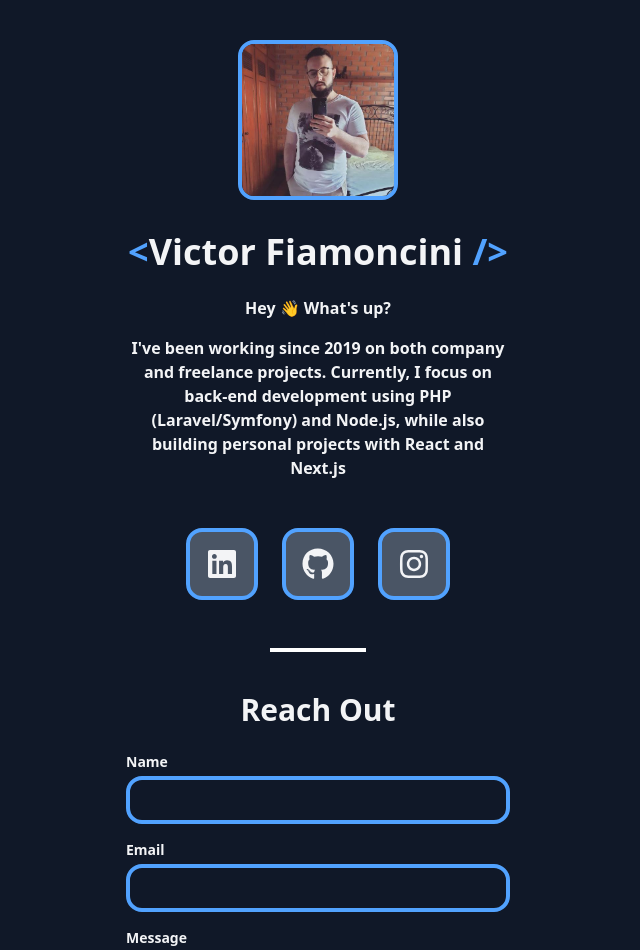
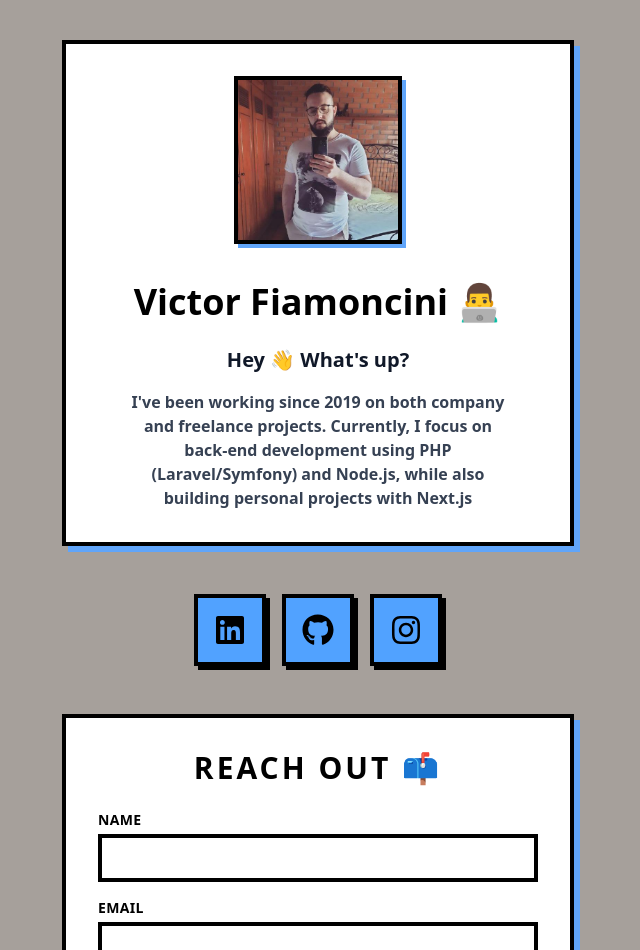
Before and after one commit to Victor-Fiamoncini/my_linktree, a Next.js app: page / in a window 1280 px wide. Shown: the top 950 px of the page, without its empty margins (322-962 px from the left). Built offline with nearby package versions, Linux system fonts and the light colour scheme.

Commit message:
feat: update UI style to match neo-brutalism & add emojis on contact form and main section

```diff
--- a/src/app/globals.css
+++ b/src/app/globals.css
@@ -10,13 +10,13 @@
 }
 
 ::-webkit-scrollbar-track {
-	@apply bg-white;
+	@apply bg-stone-100;
 }
 
 ::-webkit-scrollbar-thumb {
-	@apply bg-gray-400;
+	@apply bg-blue-400;
 }
 
 ::-webkit-scrollbar-thumb:hover {
-	@apply bg-blue-400;
+	@apply bg-stone-500;
 }
--- a/src/app/layout.js
+++ b/src/app/layout.js
@@ -92,7 +92,7 @@ export const viewport = {
 export default function RootLayout({ children }) {
 	return (
 		<html lang="en">
-			<body className={`${geistSans.variable} ${geistMono.variable} antialiased bg-gray-900`}>{children}</body>
+			<body className={`${geistSans.variable} ${geistMono.variable} antialiased bg-stone-400`}>{children}</body>
 		</html>
 	)
 }
--- a/src/app/page.js
+++ b/src/app/page.js
@@ -7,42 +7,45 @@ import { GetXpYearsUseCase } from '@/core/application/use-cases/get-xp-years-use
 
 const BrandSection = () => {
 	const getXpYearsUseCase = new GetXpYearsUseCase()
-	const brandingText = `I've been working since ${getXpYearsUseCase.startYearOfWork} on both company and freelance projects. Currently, I focus on back-end development using PHP (Laravel/Symfony) and Node.js, while also building personal projects with React and Next.js`
+	const brandingText = `I've been working since ${getXpYearsUseCase.startYearOfWork} on both company and freelance projects. Currently, I focus on back-end development using PHP (Laravel/Symfony) and Node.js, while also building personal projects with Next.js`
 
 	return (
-		<section className="text-center">
+		<section className="text-center bg-white border-4 border-black shadow-[6px_6px_0px_0px_#60a5fa] p-8 w-full max-w-lg">
+			<a
+				className="inline-block mb-8 border-4 border-black shadow-[4px_4px_0px_0px_#60a5fa] transition-all duration-150 hover:translate-x-[4px] hover:translate-y-[4px] hover:shadow-none"
+				href="https://www.linkedin.com/in/victor-fiamoncini-b74b72159"
+				target="_blank"
+				rel="noopener noreferrer"
+				title="Linkedin"
+			>
 				<Image
-				className="inline-block mb-8 rounded-2xl w-40 h-40 object-center object-cover border-4 border-blue-400"
+					className="block w-40 h-40 object-center object-cover"
 					src="/photo.jpg"
 					alt="Victor Fiamoncini Foto"
-				title="Victor Fiamoncini"
 					width={300}
 					height={300}
 				/>
+			</a>
 
-			<div className="mb-6 text-gray-100 font-bold text-2xl sm:text-4xl">
-				<span className="text-blue-400">&lt;</span>
-
-				<h1 className="inline-block">Victor Fiamoncini</h1>
-
-				<span className="text-blue-400">&nbsp;/&gt;</span>
+			<div className="mb-6 text-black font-bold text-2xl sm:text-4xl">
+				<h1 className="inline-block">Victor Fiamoncini 👨‍💻</h1>
 			</div>
 
-			<p className="text-gray-100 font-semibold mb-4">Hey 👋 What&#39;s up?</p>
+			<p className="text-gray-900 text-xl font-semibold mb-4">Hey 👋 What&#39;s up?</p>
 
-			<p className="text-gray-100 font-semibold w-full max-w-96">{brandingText}</p>
+			<p className="text-gray-700 font-semibold w-full max-w-96 mx-auto">{brandingText}</p>
 		</section>
 	)
 }
 
 const ContactLinksSection = () => (
 	<section className="text-center">
-		<ul className="flex flex-row justify-center align-middle">
-			<li className="mr-6" title="Linkedin">
+		<ul className="flex flex-row justify-center align-middle gap-4">
+			<li title="Linkedin">
 				<ExternalLink link="https://www.linkedin.com/in/victor-fiamoncini-b74b72159" icon={FaLinkedin} />
 			</li>
 
-			<li className="mr-6" title="Github">
+			<li title="Github">
 				<ExternalLink link="https://github.com/Victor-Fiamoncini" icon={FaGithub} />
 			</li>
 
@@ -54,12 +57,12 @@ const ContactLinksSection = () => (
 )
 
 const ContactFormSection = () => (
-	<section className="text-center">
-		<div className="bg-white h-1 w-24 m-auto mb-10" />
-
-		<h2 className="mb-6 text-gray-100 font-bold text-2xl sm:text-3xl">Reach Out</h2>
+	<section className="text-center w-full max-w-lg">
+		<div className="bg-white border-4 border-black shadow-[6px_6px_0px_0px_#60a5fa] p-8">
+			<h2 className="mb-6 text-black font-bold text-2xl sm:text-3xl uppercase tracking-widest">Reach Out 📫</h2>
 
 			<ContactForm />
+		</div>
 	</section>
 )
 
--- a/src/components/contact-form.js
+++ b/src/components/contact-form.js
@@ -30,15 +30,15 @@ export default function ContactForm() {
 	}
 
 	return (
-		<form onSubmit={handleSubmit} className="flex flex-col items-center gap-4 w-full max-w-96">
+		<form onSubmit={handleSubmit} className="flex flex-col items-center gap-4 w-full">
 			<div className="text-left w-full">
-				<label htmlFor="name" className="block text-sm mb-1 text-gray-100 font-bold">
+				<label htmlFor="name" className="block text-sm mb-1 text-black font-bold uppercase tracking-wide">
 					Name
 				</label>
 
 				<input
 					id="name"
-					className="w-full sm:w-96 px-4 py-2 text-white font-semibold rounded-2xl border-4 border-blue-400 focus:border-white transition-colors"
+					className="w-full px-4 py-2 text-black font-semibold border-4 border-black focus:outline-none focus:border-blue-400 transition-colors bg-white"
 					type="text"
 					value={formData.name}
 					onChange={event => setFormData({ ...formData, name: event.target.value })}
@@ -47,13 +47,13 @@ export default function ContactForm() {
 			</div>
 
 			<div className="text-left w-full">
-				<label htmlFor="email" className="block text-sm mb-1 text-gray-100 font-bold">
+				<label htmlFor="email" className="block text-sm mb-1 text-black font-bold uppercase tracking-wide">
 					Email
 				</label>
 
 				<input
 					id="email"
-					className="w-full sm:w-96 px-4 py-2 text-white font-semibold rounded-2xl border-4 border-blue-400 focus:border-white transition-colors"
+					className="w-full px-4 py-2 text-black font-semibold border-4 border-black focus:outline-none focus:border-blue-400 transition-colors bg-white"
 					type="email"
 					value={formData.email}
 					onChange={event => setFormData({ ...formData, email: event.target.value })}
@@ -62,13 +62,13 @@ export default function ContactForm() {
 			</div>
 
 			<div className="text-left w-full">
-				<label htmlFor="message" className="block text-sm mb-1 text-gray-100 font-bold">
+				<label htmlFor="message" className="block text-sm mb-1 text-black font-bold uppercase tracking-wide">
 					Message
 				</label>
 
 				<textarea
 					id="message"
-					className="w-full sm:w-96 px-4 py-2 text-white font-semibold rounded-2xl border-4 border-blue-400 focus:border-white transition-colors"
+					className="w-full px-4 py-2 text-black font-semibold border-4 border-black focus:outline-none focus:border-blue-400 transition-colors bg-white"
 					rows="4"
 					value={formData.message}
 					onChange={event => setFormData({ ...formData, message: event.target.value })}
@@ -78,20 +78,20 @@ export default function ContactForm() {
 
 			{status !== 'success' || status === 'error' ? (
 				<button
-					className="w-full sm:w-96 px-4 py-2 text-white font-semibold rounded-2xl bg-blue-400 cursor-pointer disabled:opacity-80 transition-colors disabled:cursor-not-allowed"
+					className="w-full px-4 py-3 text-black font-bold bg-blue-400 border-4 border-black shadow-[4px_4px_0px_0px_#000000] transition-all duration-150 hover:translate-x-[4px] hover:translate-y-[4px] hover:shadow-none disabled:opacity-60 disabled:translate-x-0 disabled:translate-y-0 disabled:shadow-[4px_4px_0px_0px_#000000] disabled:cursor-not-allowed cursor-pointer"
 					type="submit"
 					title="Send Message"
 					disabled={status === 'sending' || !formData.name || !formData.email || !formData.message}
 				>
-					{status === 'sending' ? 'Sending...' : 'Send Message'}
+					{status === 'sending' ? 'Sending...' : 'Reach Out'}
 				</button>
 			) : status === 'success' ? (
-				<p className="text-green-500 text-sm font-semibold w-64">
-					Thank you for your message! I’ll get back to you as soon as possible.
+				<p className="w-full text-black text-sm font-bold bg-green-400 border-4 border-black px-4 py-3">
+					Thank you for your message! I&#39;ll get back to you as soon as possible.
 				</p>
 			) : (
 				status === 'error' && (
-					<p className="text-red-600 text-sm font-semibold w-64">
+					<p className="w-full text-black text-sm font-bold bg-red-400 border-4 border-black px-4 py-3">
 						Oops! Something went wrong while sending your message. Please try again later.
 					</p>
 				)
--- a/src/components/external-link.js
+++ b/src/components/external-link.js
@@ -2,12 +2,12 @@ import React from 'react'
 
 const ExternalLink = ({ icon: Icon, link }) => (
 	<a
-		className="block bg-gray-600 p-4 rounded-2xl border-4 border-blue-400 transform transition-all hover:-translate-y-0.5 hover:border-gray-100"
+		className="block bg-blue-400 p-4 border-4 border-black shadow-[4px_4px_0px_0px_#000000] transition-all duration-150 hover:translate-x-[4px] hover:translate-y-[4px] hover:shadow-none"
 		href={link}
 		target="_blank"
 		rel="noopener noreferrer"
 	>
-		<span className="text-gray-100">
+		<span className="text-black">
 			<Icon size={32} />
 		</span>
 	</a>
```
Lines whose indentation alone changed are shown as unchanged.
